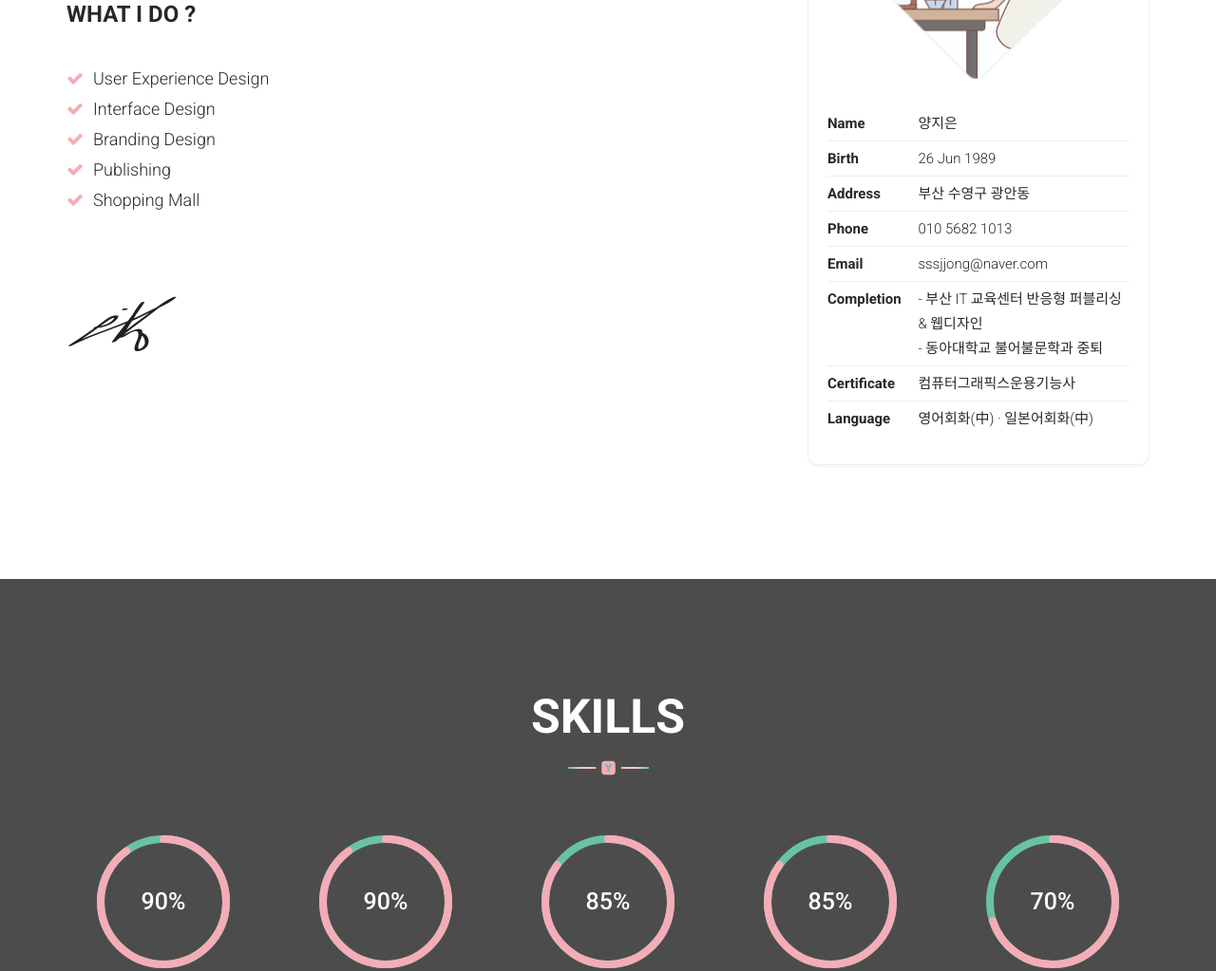
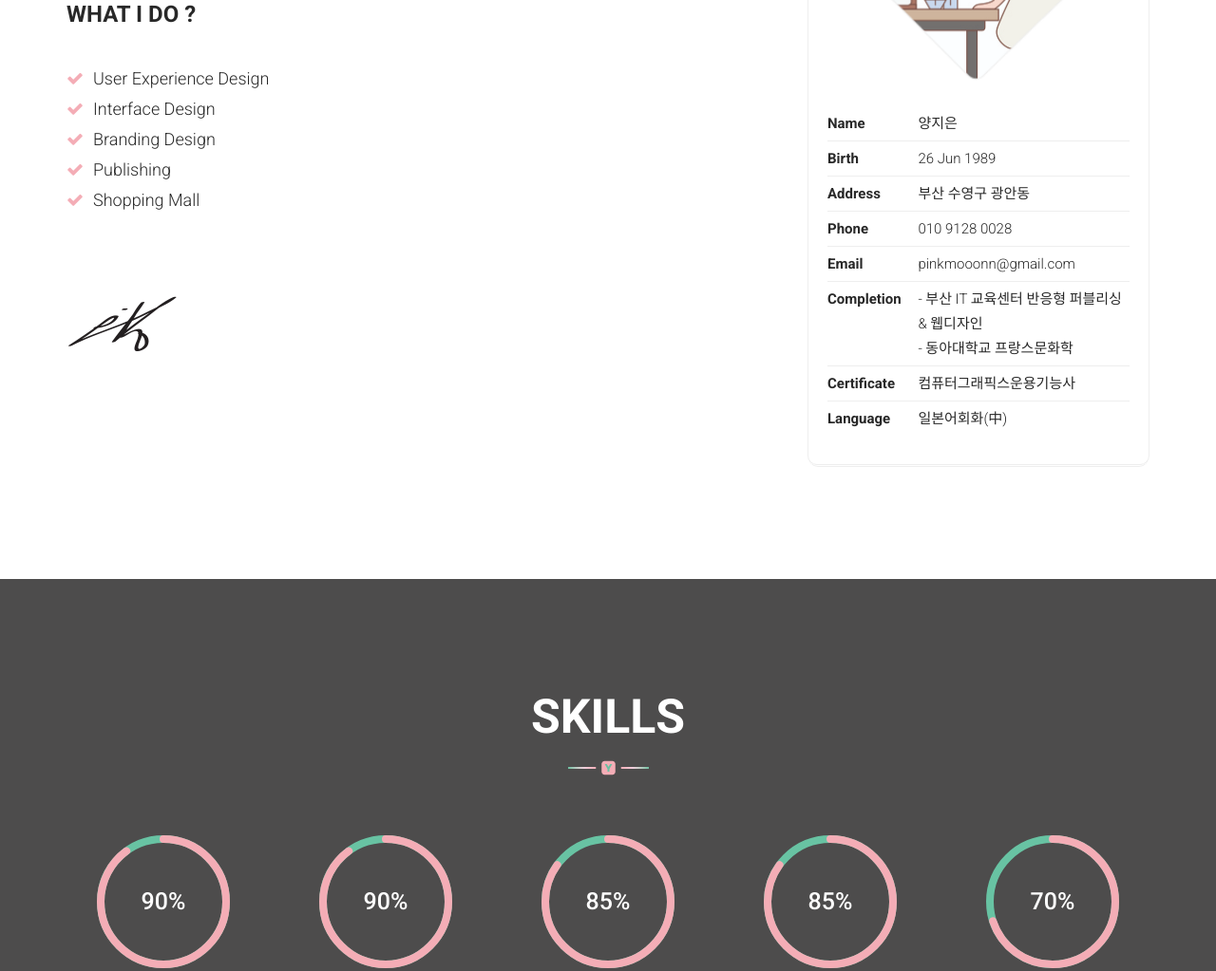
Before and after one commit to yangzieun/portfolio, a plain HTML site: page index.html in a window 1280 px wide. Shown: the part 1429-2452 px from the top of the page at 95% size. Drawn offline with Linux system fonts and the light colour scheme; some packages are replaced by stand-ins of ours; a script that the page names is missing.

Commit message:
Update index.html
up

```diff
--- a/index.html
+++ b/index.html
@@ -101,15 +101,15 @@
                             <li><strong>Name</strong> 양지은</li>
                             <li><strong>Birth</strong> 26 Jun 1989</li>
                             <li><strong>Address</strong> 부산 수영구 광안동</li>
-                            <li><strong>Phone</strong> 010 5682 1013</li>
-                            <li><strong>Email</strong> sssjjong@naver.com</li>
+                            <li><strong>Phone</strong> 010 9128 0028</li>
+                            <li><strong>Email</strong> pinkmooonn@gmail.com</li>
                             <li><strong>Completion</strong>
                                 <p>- 부산 IT 교육센터 반응형 퍼블리싱 &amp; 웹디자인</p>
-                                <p>- 동아대학교 불어불문학과 중퇴</p>
+                                <p>- 동아대학교 프랑스문화학</p>
                             </li>
                             <li><strong>Certificate</strong> 컴퓨터그래픽스운용기능사</li>
                             <li><strong>Language</strong>
-                                <p>영어회화(中) · 일본어회화(中)</p>
+                                <p>일본어회화(中)</p>
                             </li>
                         </ul>
                     </div>
```
